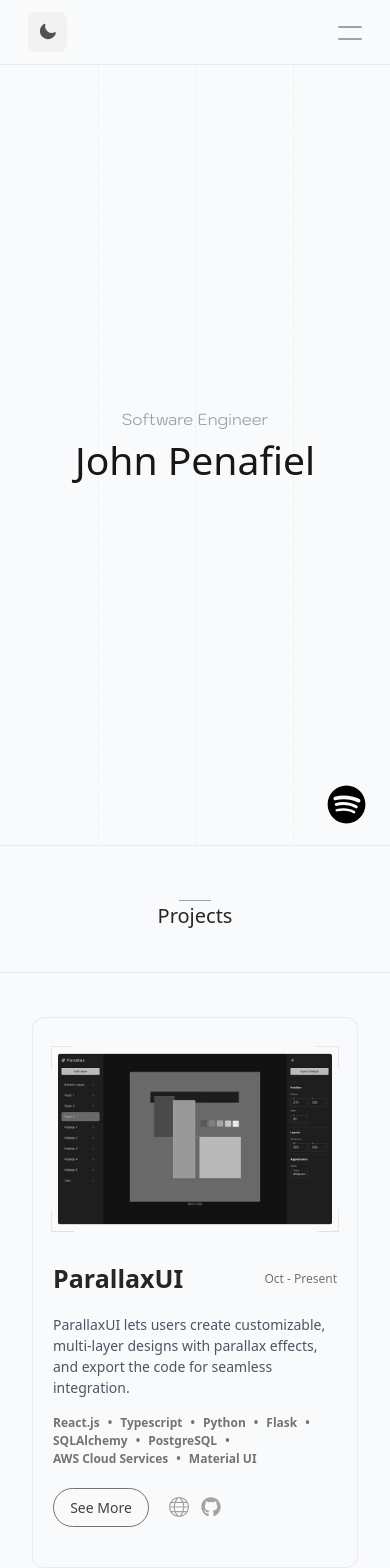
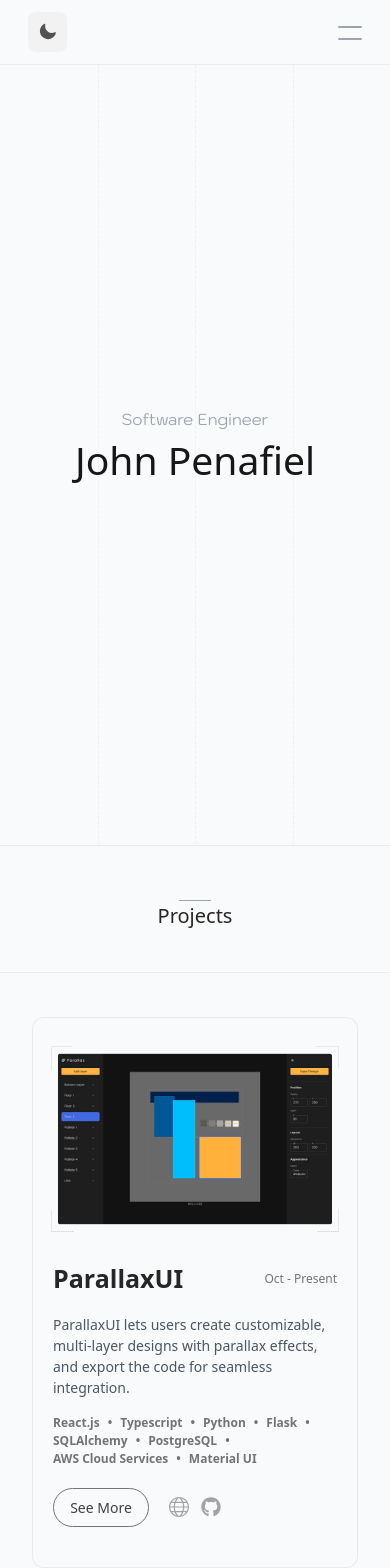
Before and after one commit to johnjohnpenafiel/Portfolio, a Next.js app: page / in a window 390 px wide. Shown: the top 1568 px of the page. Built offline with nearby package versions, Linux system fonts and the light colour scheme.

Commit message:
UI updates

```diff
--- a/components/ProjectCard.tsx
+++ b/components/ProjectCard.tsx
@@ -105,7 +105,7 @@ const ProjectCard = ({
       </div>
       {/* ----- IMAGE SECTION ----- */}
       {/* IMAGE */}
-      <div className="flex h-auto md:w-1/2 order-2 items-center justify-center p-3 md:p-3 grayscale transition-all duration-500 ease-in-out group-hover:grayscale-0">
+      <div className="flex h-auto md:w-1/2 order-2 items-center justify-center p-3 md:p-3 lg:grayscale lg:transition-all lg:duration-500 lg:ease-in-out lg:group-hover:grayscale-0">
         <Image
           src={image}
           width={500}
--- a/components/SpotifyPlayer.tsx
+++ b/components/SpotifyPlayer.tsx
@@ -7,7 +7,7 @@ const SpotifyPlayer = () => {
   const [isOpen, setIsOpen] = useState<boolean>(false);
   const [fadeIn, setFadeIn] = useState<boolean>(false);
   return (
-    <div className=" flex fixed bottom-5 right-6 z-50">
+    <div className=" sm:flex hidden fixed bottom-5 right-6 z-50">
       <button
         className="flex items-start overflow-visible justify-start"
         onClick={() => {
```
